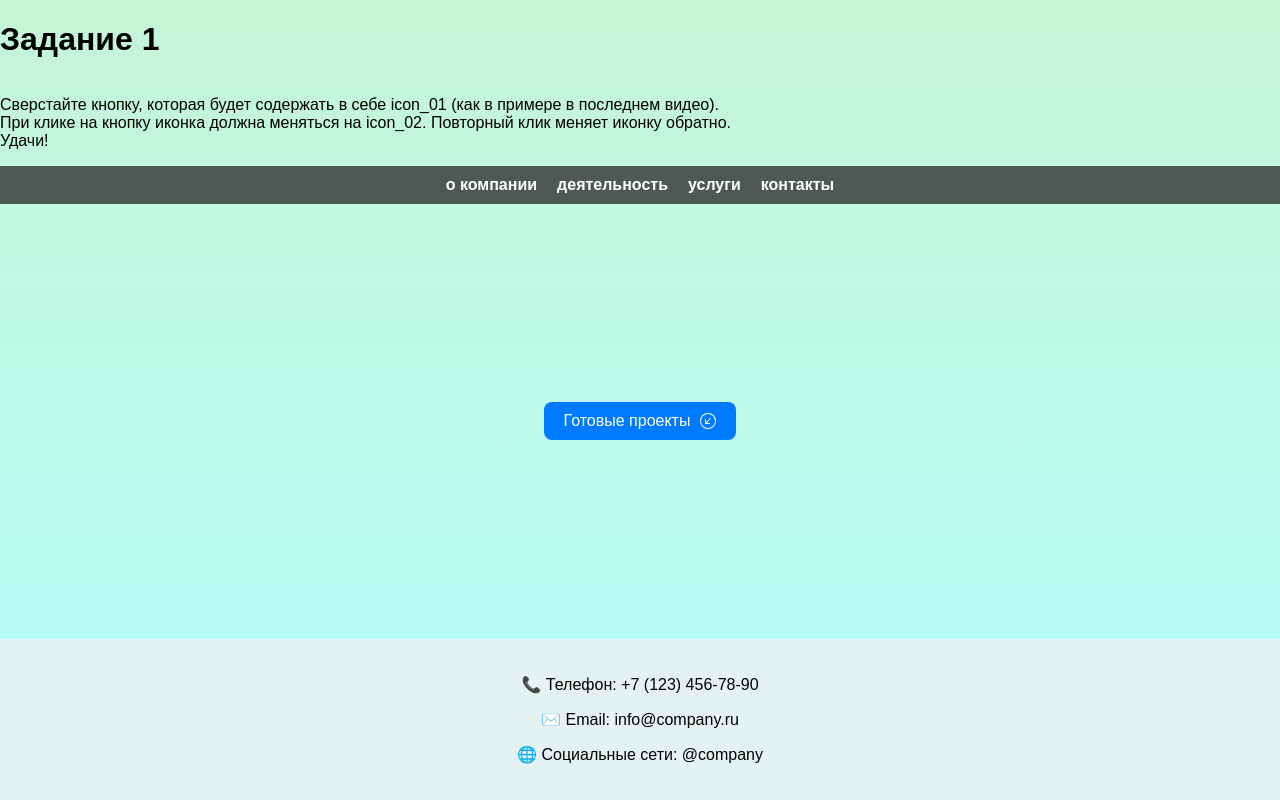
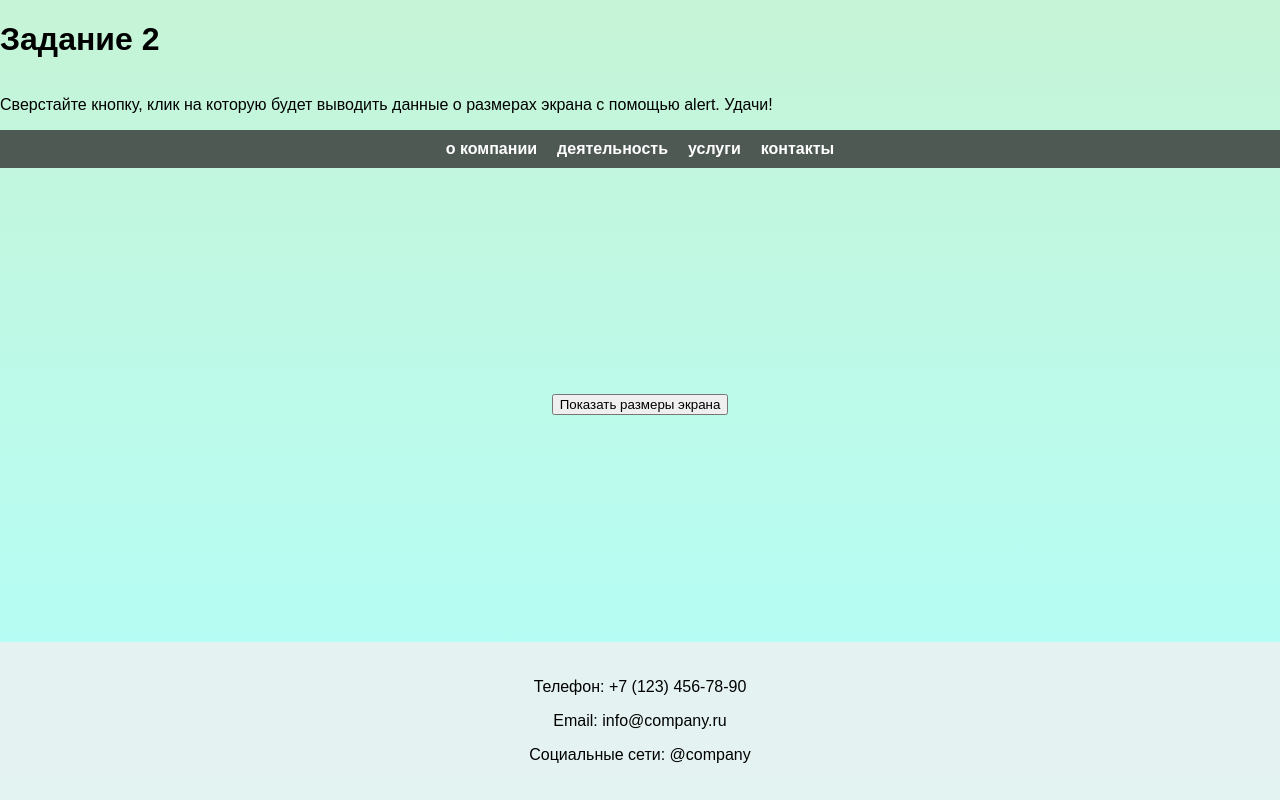
Before and after one commit to ArtemOlnev/module10_homework, a plain HTML site: page index.html in a window 1280 px wide. Drawn offline with Linux system fonts and the light colour scheme.

Commit message:
index.html

```diff
--- a/index.html
+++ b/index.html
@@ -3,12 +3,12 @@
 <head>
     <meta charset="UTF-8">
     <meta name="viewport" content="width=device-width, initial-scale=1.0">
-    <title>Задание 1</title>
+    <title>Задание 2</title>
     <link rel="stylesheet" href="css.css">
 </head>
 <body>
-  <h1>Задание 1</h1>
-     <p>Сверстайте кнопку, которая будет содержать в себе icon_01 (как в примере в последнем видео). <br> При клике на кнопку иконка должна меняться на icon_02. Повторный клик меняет иконку обратно. <br> Удачи!</p>
+  <h1>Задание 2</h1>
+     <p>Сверстайте кнопку, клик на которую будет выводить данные о размерах экрана с помощью alert. Удачи!</p>
 <!-- Навигационное меню -->
     <nav>
         <ul>
@@ -19,22 +19,16 @@
         </ul>
     </nav>
 
-  <!-- Основной контент -->
+    <!-- Основное содержимое -->
     <main>
-    <!-- Кнопка с SVG -->
-    <button class="btn" id="toggleBtn" aria-label="Готовые проекты">
-      Готовые проекты
-      <svg id="icon" xmlns="http://www.w3.org/2000/svg" width="16" height="16" fill="currentColor" viewBox="0 0 16 16">
-        <path fill-rule="evenodd" d="M1 8a7 7 0 1 0 14 0A7 7 0 0 0 1 8m15 0A8 8 0 1 1 0 8a8 8 0 0 1 16 0m-5.904-2.854a.5.5 0 1 1 .707.708L6.707 9.95h2.768a.5.5 0 1 1 0 1H5.5a.5.5 0 0 1-.5-.5V6.475a.5.5 0 1 1 1 0v2.768z"/>
-      </svg>
-    </button>
+        <button class="screen-size-btn" id="screenSizeBtn">Показать размеры экрана</button>
     </main>
 
-  <!-- Футер с контактами -->
+    <!-- Футер -->
     <footer>
-    <p>📞 Телефон: +7 (123) 456-78-90</p>
-    <p>✉️ Email: info@company.ru</p>
-    <p>🌐 Социальные сети: @company</p>
+        <p>Телефон: +7 (123) 456-78-90</p>
+        <p>Email: info@company.ru</p>
+        <p>Социальные сети: @company</p>
     </footer>
   <script src="js.js"></script>
 </body>
```
Lines whose indentation alone changed are shown as unchanged.
